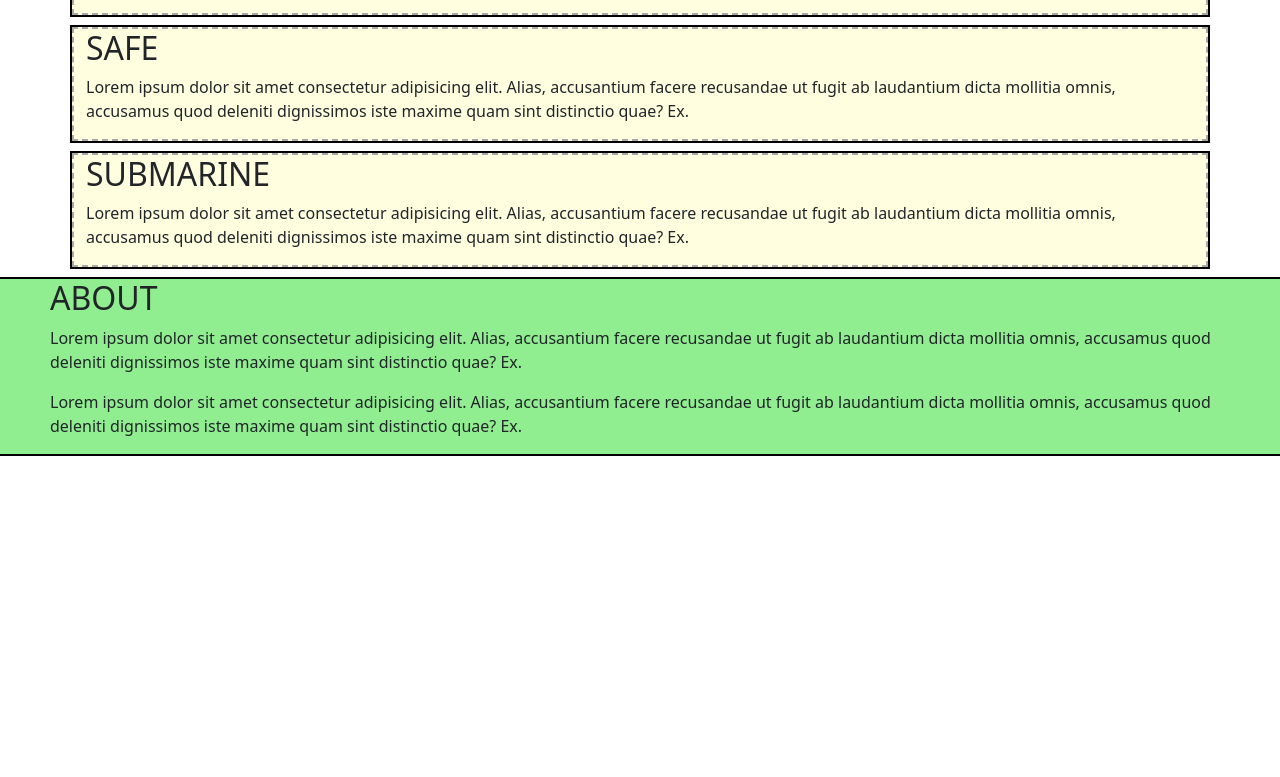
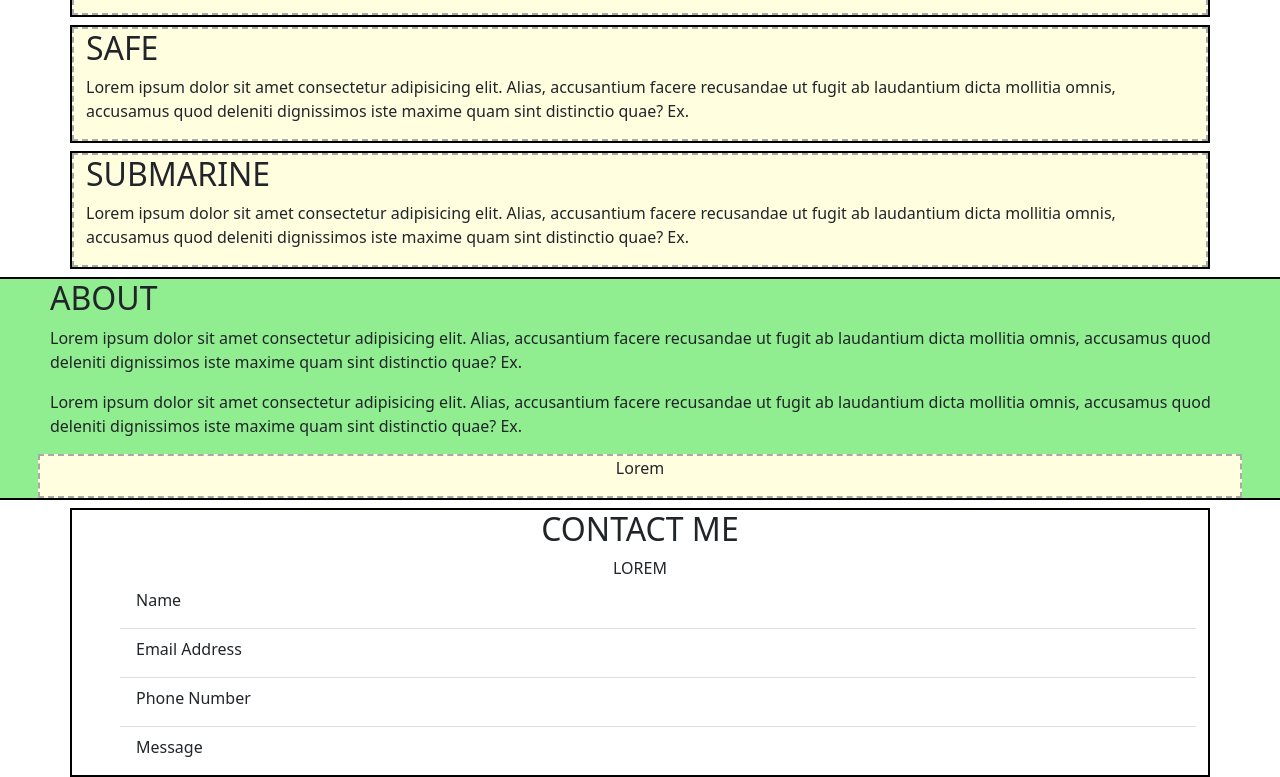
Before and after one commit to Damianp99/html-css-bootstrap-freelancer, a plain HTML site: page index.html in a window 1280 px wide. Shown: the part 705-1482 px from the top of the page. Before the commit the page ends 1169 px from the top, so only its background shows below. Drawn offline with nearby package versions, Linux system fonts and the light colour scheme.

Commit message:
added ul and li

```diff
--- a/index.html
+++ b/index.html
@@ -114,6 +114,24 @@
                     sint
                     distinctio quae? Ex.</p>
             </div>
+            <div class="col text-center">
+                <p>Lorem</p>
+            </div>
+        </div>
+        <div class="container">
+            <div class="row">
+                <div class="col-12 text-center">
+                    <h2>CONTACT ME</h2>
+                </div>
+                <div class="col-12 text-center"><span>LOREM</span></div>
+                <ul class="list-group list-group-flush ps-5">
+                    <li class="list-group-item pb-3">Name</li>
+                    <li class="list-group-item pb-3">Email Address</li>
+                    <li class="list-group-item pb-3">Phone Number</li>
+                    <li class="list-group-item pb-3">Message</li>
+                </ul>
+
+            </div>
         </div>
 
     </body>
```
